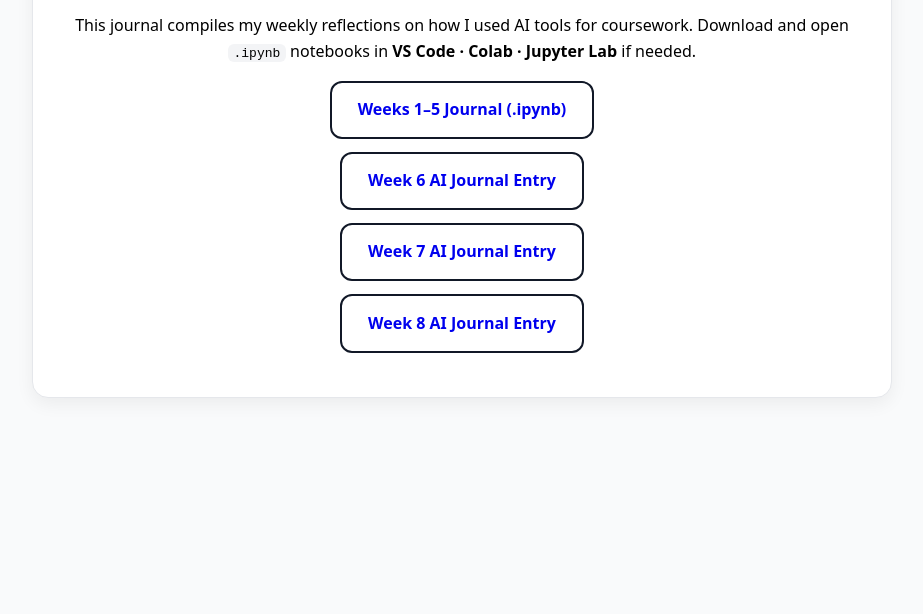
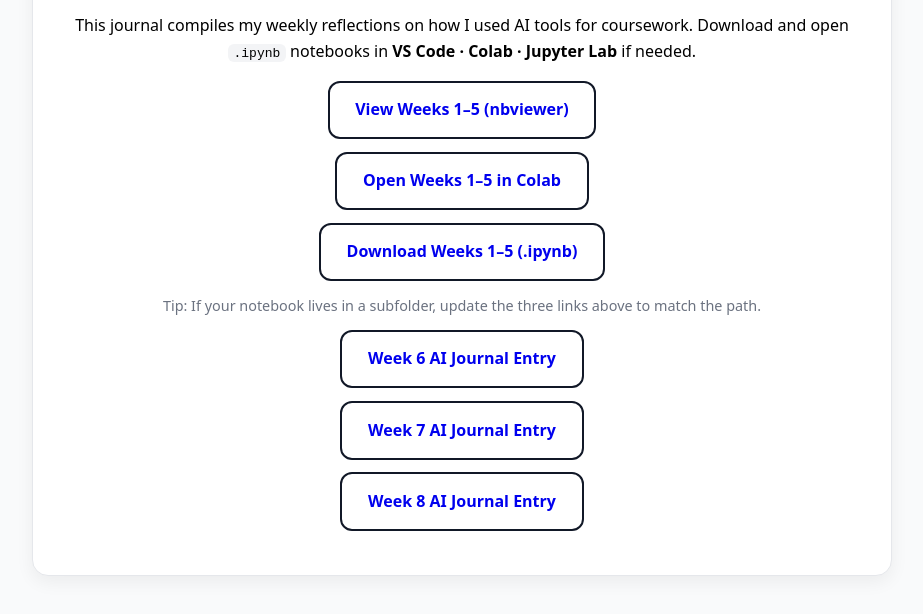
Before and after one commit to msnk1-1/ai-journal, a plain HTML site: page index.html in a window 1280 px wide. Shown: the part 182-796 px from the top of the page, without its empty margins (178-1101 px from the left). Drawn offline with Linux system fonts and the light colour scheme.

Commit message:
Update index.html

```diff
--- a/index.html
+++ b/index.html
@@ -37,6 +37,9 @@
     }
     a.button:hover { background: #f3f4f6; transform: translateY(-1px); }
     code { background: #f3f4f6; padding: .1rem .35rem; border-radius: 6px; }
+
+    /* optional tiny label style for clarity */
+    .label { font-size: 0.9rem; color: #6b7280; margin-top: .3rem; }
   </style>
 </head>
 
@@ -49,10 +52,19 @@
       <p>This journal compiles my weekly reflections on how I used AI tools for coursework.
       Download and open <code>.ipynb</code> notebooks in <strong>VS Code · Colab · Jupyter Lab</strong> if needed.</p>
 
-      <a class="button" href="AI_Journal_DempwolfStyle_Weeks1-5.ipynb">
-        Weeks 1–5 Journal (.ipynb)
+      <!-- Weeks 1–5: use viewer links so it displays nicely -->
+      <a class="button" href="https://nbviewer.org/github/msnk1-1/msnk1-1.github.io/blob/main/AI_Journal_DempwolfStyle_Weeks1-5.ipynb" target="_blank" rel="noopener">
+        View Weeks 1–5 (nbviewer)
       </a>
+      <a class="button" href="https://colab.research.google.com/github/msnk1-1/msnk1-1.github.io/blob/main/AI_Journal_DempwolfStyle_Weeks1-5.ipynb" target="_blank" rel="noopener">
+        Open Weeks 1–5 in Colab
+      </a>
+      <a class="button" href="https://raw.githubusercontent.com/msnk1-1/msnk1-1.github.io/refs/heads/main/AI_Journal_DempwolfStyle_Weeks1-5.ipynb" target="_blank" rel="noopener">
+        Download Weeks 1–5 (.ipynb)
+      </a>
+      <div class="label">Tip: If your notebook lives in a subfolder, update the three links above to match the path.</div>
 
+      <!-- Weeks 6–8: keep as-is (local HTML pages) -->
       <a class="button" href="week6.html">
         Week 6 AI Journal Entry
       </a>
```
